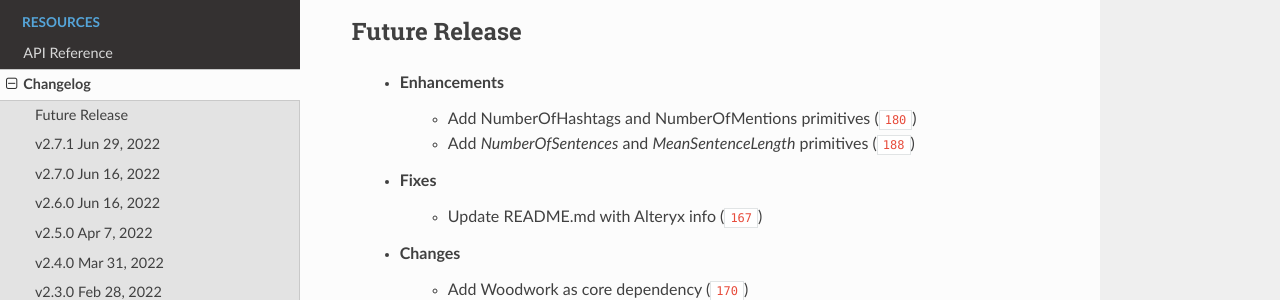
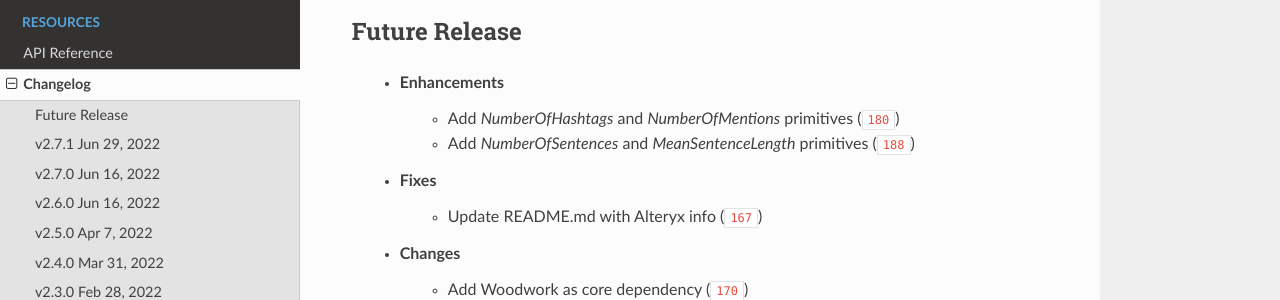
Before and after one commit to alteryx/nlp_primitives, a Sphinx documentation site: the page built from docs/source/changelog.rst, in a window 1280 px wide and 900 px high. Shown: the part 145-445 px from the top of the window. Built offline with Sphinx 7.4.7 and the Read the Docs theme 2.0.0, drawn with Linux system fonts in a browser that asks for light colours; cross-references to code outside the pages are shown as plain code.

Commit message:
Fix file errors

```diff
--- a/docs/source/changelog.rst
+++ b/docs/source/changelog.rst
@@ -5,7 +5,7 @@ Changelog
 Future Release
 ==============
     * Enhancements
-        * Add NumberOfHashtags and NumberOfMentions primitives (:pr:`180`)
+        * Add `NumberOfHashtags` and `NumberOfMentions` primitives (:pr:`180`)
         * Add `NumberOfSentences` and `MeanSentenceLength` primitives (:pr:`188`)
     * Fixes
         * Update README.md with Alteryx info (:pr:`167`)
```
Also changed, not shown: setup.cfg (line endings or trailing spaces), 1 other file.
